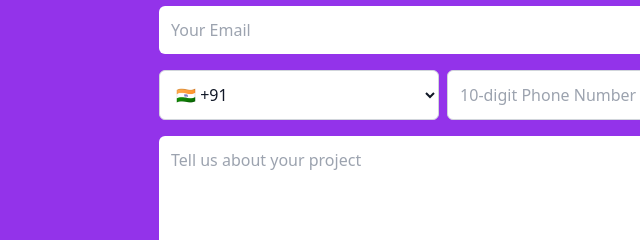
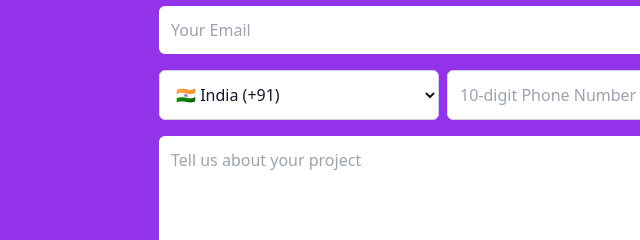
Before and after one commit to monk7436/ai_automation_elite, a plain HTML site: page index.html in a window 1280 px wide. Shown: the part 2362-2602 px from the top of the page, 57-697 px from the left. Drawn offline with nearby package versions, Linux system fonts and the light colour scheme.

Commit message:
Update homepage text

```diff
--- a/index.html
+++ b/index.html
@@ -346,16 +346,105 @@
       required
       class="w-1/3 p-3 rounded-md text-gray-900 bg-white border border-gray-300"
     >
-      <option value="+1">🇺🇸 +1</option>
-      <option value="+44">🇬🇧 +44</option>
-      <option value="+61">🇦🇺 +61</option>
-      <option value="+91" selected>🇮🇳 +91</option>
-      <option value="+81">🇯🇵 +81</option>
-      <option value="+49">🇩🇪 +49</option>
-      <option value="+33">🇫🇷 +33</option>
-      <option value="+971">🇦🇪 +971</option>
-      <option value="+65">🇸🇬 +65</option>
-    </select>
+      <option value="">Select Country Code</option>
+  <option value="+1">🇺🇸 United States (+1)</option>
+  <option value="+44">🇬🇧 United Kingdom (+44)</option>
+  <option value="+91" selected>🇮🇳 India (+91)</option>
+  <option value="+61">🇦🇺 Australia (+61)</option>
+  <option value="+1">🇨🇦 Canada (+1)</option>
+  <option value="+81">🇯🇵 Japan (+81)</option>
+  <option value="+49">🇩🇪 Germany (+49)</option>
+  <option value="+33">🇫🇷 France (+33)</option>
+  <option value="+39">🇮🇹 Italy (+39)</option>
+  <option value="+34">🇪🇸 Spain (+34)</option>
+  <option value="+971">🇦🇪 United Arab Emirates (+971)</option>
+  <option value="+65">🇸🇬 Singapore (+65)</option>
+  <option value="+60">🇲🇾 Malaysia (+60)</option>
+  <option value="+62">🇮🇩 Indonesia (+62)</option>
+  <option value="+66">🇹🇭 Thailand (+66)</option>
+  <option value="+63">🇵🇭 Philippines (+63)</option>
+  <option value="+852">🇭🇰 Hong Kong (+852)</option>
+  <option value="+886">🇹🇼 Taiwan (+886)</option>
+  <option value="+82">🇰🇷 South Korea (+82)</option>
+  <option value="+86">🇨🇳 China (+86)</option>
+  <option value="+7">🇷🇺 Russia (+7)</option>
+  <option value="+90">🇹🇷 Turkey (+90)</option>
+  <option value="+46">🇸🇪 Sweden (+46)</option>
+  <option value="+47">🇳🇴 Norway (+47)</option>
+  <option value="+45">🇩🇰 Denmark (+45)</option>
+  <option value="+358">🇫🇮 Finland (+358)</option>
+  <option value="+31">🇳🇱 Netherlands (+31)</option>
+  <option value="+32">🇧🇪 Belgium (+32)</option>
+  <option value="+41">🇨🇭 Switzerland (+41)</option>
+  <option value="+43">🇦🇹 Austria (+43)</option>
+  <option value="+48">🇵🇱 Poland (+48)</option>
+  <option value="+420">🇨🇿 Czech Republic (+420)</option>
+  <option value="+421">🇸🇰 Slovakia (+421)</option>
+  <option value="+36">🇭🇺 Hungary (+36)</option>
+  <option value="+40">🇷🇴 Romania (+40)</option>
+  <option value="+30">🇬🇷 Greece (+30)</option>
+  <option value="+353">🇮🇪 Ireland (+353)</option>
+  <option value="+351">🇵🇹 Portugal (+351)</option>
+  <option value="+380">🇺🇦 Ukraine (+380)</option>
+  <option value="+375">🇧🇾 Belarus (+375)</option>
+  <option value="+994">🇦🇿 Azerbaijan (+994)</option>
+  <option value="+995">🇬🇪 Georgia (+995)</option>
+  <option value="+374">🇦🇲 Armenia (+374)</option>
+  <option value="+973">🇧🇭 Bahrain (+973)</option>
+  <option value="+974">🇶🇦 Qatar (+974)</option>
+  <option value="+968">🇴🇲 Oman (+968)</option>
+  <option value="+965">🇰🇼 Kuwait (+965)</option>
+  <option value="+962">🇯🇴 Jordan (+962)</option>
+  <option value="+961">🇱🇧 Lebanon (+961)</option>
+  <option value="+972">🇮🇱 Israel (+972)</option>
+  <option value="+20">🇪🇬 Egypt (+20)</option>
+  <option value="+212">🇲🇦 Morocco (+212)</option>
+  <option value="+213">🇩🇿 Algeria (+213)</option>
+  <option value="+216">🇹🇳 Tunisia (+216)</option>
+  <option value="+254">🇰🇪 Kenya (+254)</option>
+  <option value="+256">🇺🇬 Uganda (+256)</option>
+  <option value="+255">🇹🇿 Tanzania (+255)</option>
+  <option value="+27">🇿🇦 South Africa (+27)</option>
+  <option value="+234">🇳🇬 Nigeria (+234)</option>
+  <option value="+233">🇬🇭 Ghana (+233)</option>
+  <option value="+62">🇮🇩 Indonesia (+62)</option>
+  <option value="+94">🇱🇰 Sri Lanka (+94)</option>
+  <option value="+977">🇳🇵 Nepal (+977)</option>
+  <option value="+880">🇧🇩 Bangladesh (+880)</option>
+  <option value="+92">🇵🇰 Pakistan (+92)</option>
+  <option value="+975">🇧🇹 Bhutan (+975)</option>
+  <option value="+84">🇻🇳 Vietnam (+84)</option>
+  <option value="+856">🇱🇦 Laos (+856)</option>
+  <option value="+95">🇲🇲 Myanmar (+95)</option>
+  <option value="+673">🇧🇳 Brunei (+673)</option>
+  <option value="+64">🇳🇿 New Zealand (+64)</option>
+  <option value="+679">🇫🇯 Fiji (+679)</option>
+  <option value="+675">🇵🇬 Papua New Guinea (+675)</option>
+  <option value="+682">🇨🇰 Cook Islands (+682)</option>
+  <option value="+685">🇼🇸 Samoa (+685)</option>
+  <option value="+686">🇰🇮 Kiribati (+686)</option>
+  <option value="+64">🇳🇺 Niue (+64)</option>
+  <option value="+689">🇵🇫 French Polynesia (+689)</option>
+  <option value="+598">🇺🇾 Uruguay (+598)</option>
+  <option value="+54">🇦🇷 Argentina (+54)</option>
+  <option value="+55">🇧🇷 Brazil (+55)</option>
+  <option value="+56">🇨🇱 Chile (+56)</option>
+  <option value="+57">🇨🇴 Colombia (+57)</option>
+  <option value="+51">🇵🇪 Peru (+51)</option>
+  <option value="+593">🇪🇨 Ecuador (+593)</option>
+  <option value="+58">🇻🇪 Venezuela (+58)</option>
+  <option value="+507">🇵🇦 Panama (+507)</option>
+  <option value="+52">🇲🇽 Mexico (+52)</option>
+  <option value="+505">🇳🇮 Nicaragua (+505)</option>
+  <option value="+506">🇨🇷 Costa Rica (+506)</option>
+  <option value="+504">🇭🇳 Honduras (+504)</option>
+  <option value="+502">🇬🇹 Guatemala (+502)</option>
+  <option value="+1">🇯🇲 Jamaica (+1)</option>
+  <option value="+1">🇧🇸 Bahamas (+1)</option>
+  <option value="+1">🇧🇧 Barbados (+1)</option>
+  <option value="+1">🇹🇹 Trinidad and Tobago (+1)</option>
+  <option value="+20">🇪🇬 Egypt (+20)</option>
+</select>
 
     <input
       type="tel"
```
